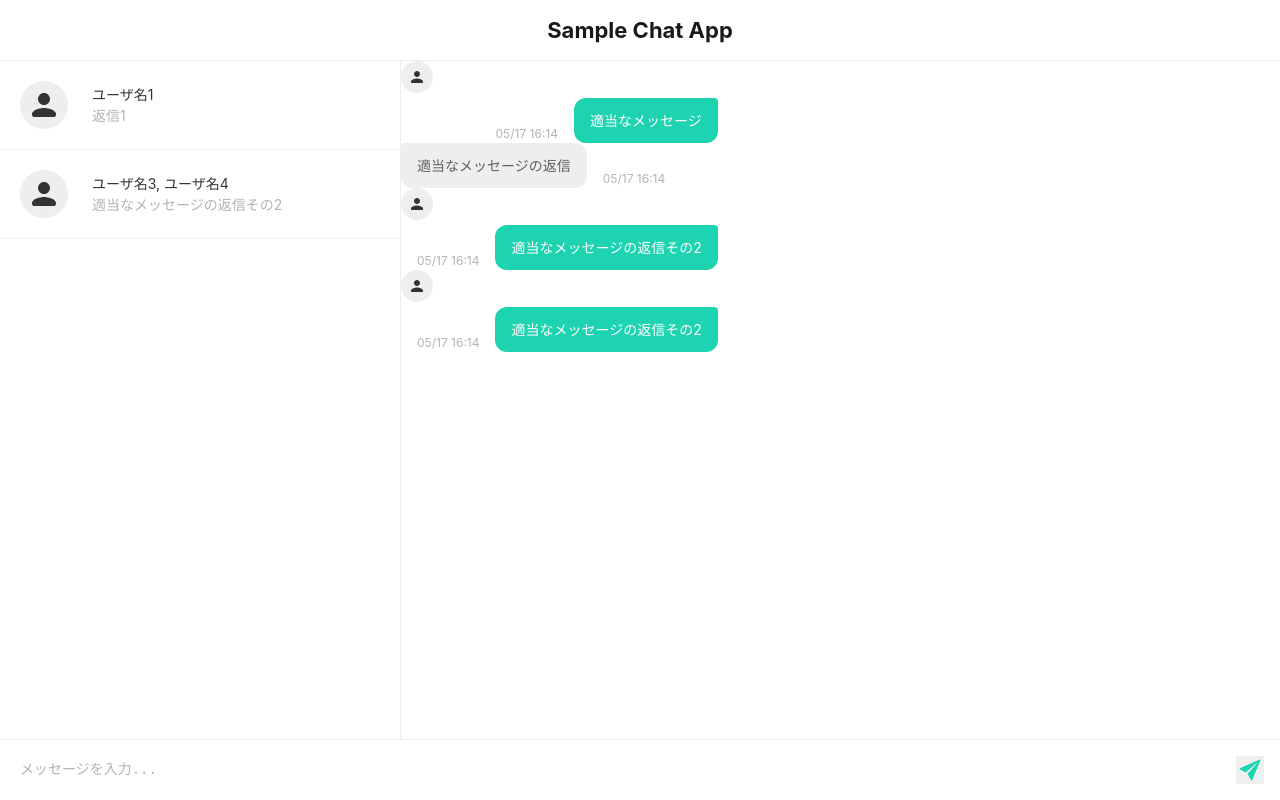
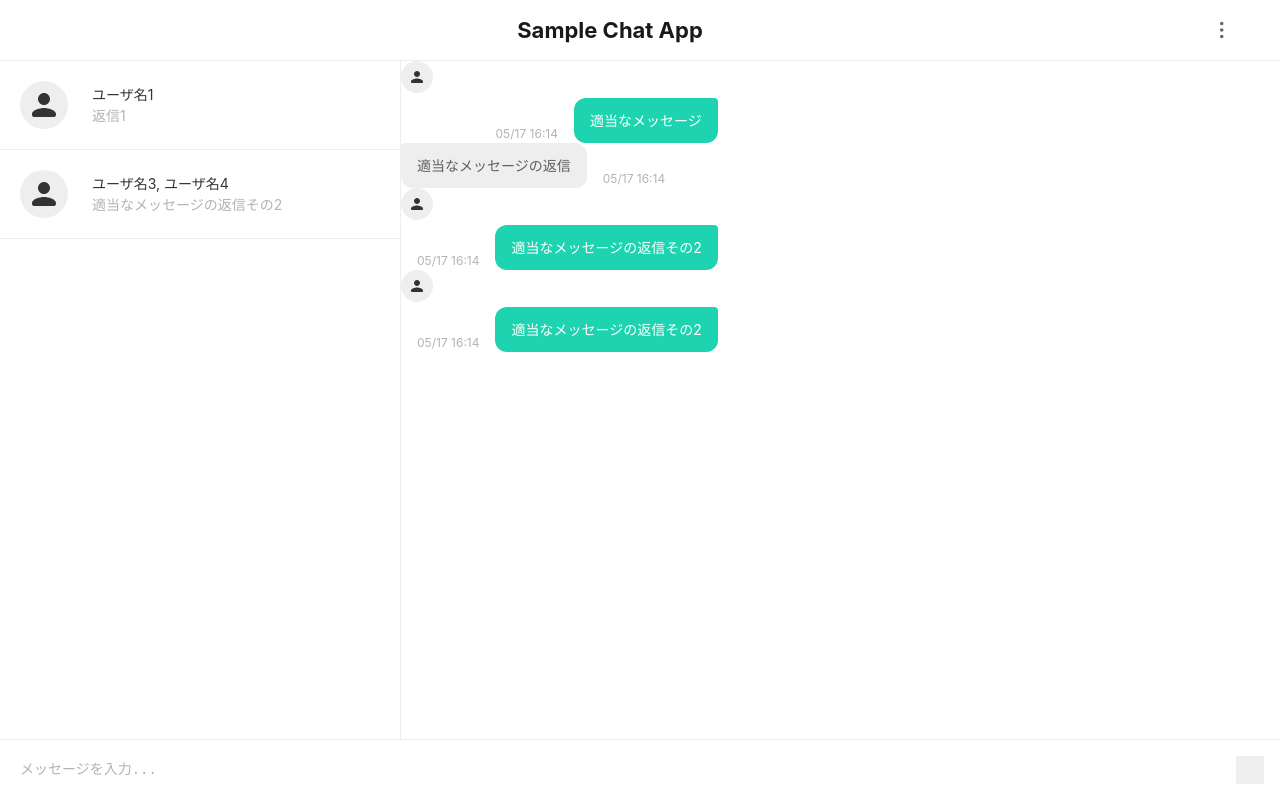
Before and after one commit to kazushisan/cojt-chat, a Vue app: page /main in a window 1280 px wide. Built offline with nearby package versions, Linux system fonts and the light colour scheme.

Commit message:
ヘッダにオプションボタンを足してみた

```diff
--- a/src/components/molecules/MessageInput.vue
+++ b/src/components/molecules/MessageInput.vue
@@ -67,7 +67,7 @@ export default {
   &__button {
     flex: 0 0 auto;
     margin: 16px;
-    background-image: url('../../assets/send.svg');
+    background-image: url('../../assets/send.svg') center;
     background-size: cover;
     width: 28px;
     height: 28px;
--- a/src/components/organisms/Header.vue
+++ b/src/components/organisms/Header.vue
@@ -3,6 +3,9 @@
     header.header
       .header__inner
         h1.header__title Sample Chat App
+        .header__button(@click="toggleHeaderOption")
+          .header__option(v-if="isShowHeaderOption") Option
+
 </template>
 
 <script>
@@ -11,6 +14,16 @@ import UserImage from '../atoms/UserImage.vue'
 export default {
   components: {
     UserImage
+  },
+  data() {
+    return {
+      isShowHeaderOption: false
+    }
+  },
+  methods: {
+    toggleHeaderOption: function() {
+      this.isShowHeaderOption = !this.isShowHeaderOption
+    }
   }
 }
 </script>
@@ -42,5 +55,34 @@ export default {
     display: block;
     margin-top: 61px;
   }
+  &__button {
+    flex: 0 0 auto;
+    margin: 16px;
+    background-image: url('../../assets/ellipsis-v.svg');
+    background-size: cover;
+    width: 28px;
+    height: 28px;
+    border: none;
+    outline: none;
+    position: relative;
+    cursor: pointer;
+    &:active {
+      opacity: 0.4;
+    }
+  }
+  &__option {
+    position: absolute;
+    top: 2rem;
+    right: 5px;
+    border-radius: 4px;
+    min-width: 10em;
+    min-height: 5em;
+    display: flex;
+    justify-content: center;
+    align-items: center;
+    border: 1px solid #efefef;
+    background-color: #fff;
+    box-shadow: 0 2px 3px #eee;
+  }
 }
 </style>
```
Also changed, not shown: src/assets/ellipsis-v.svg (added).
